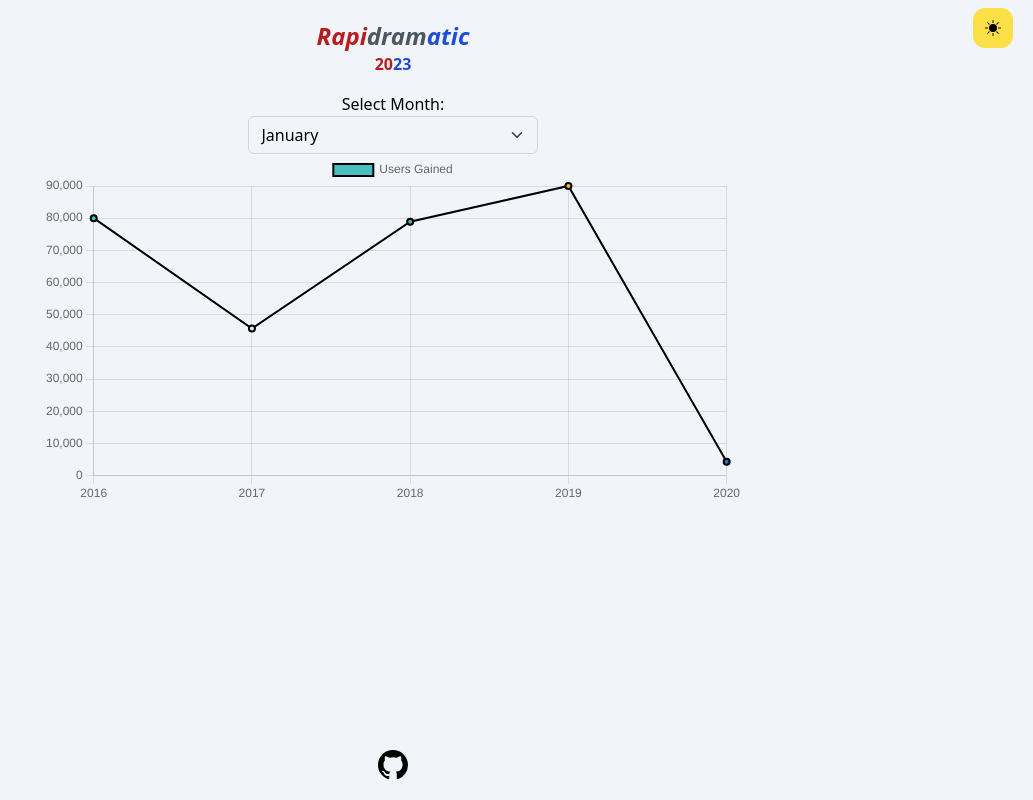
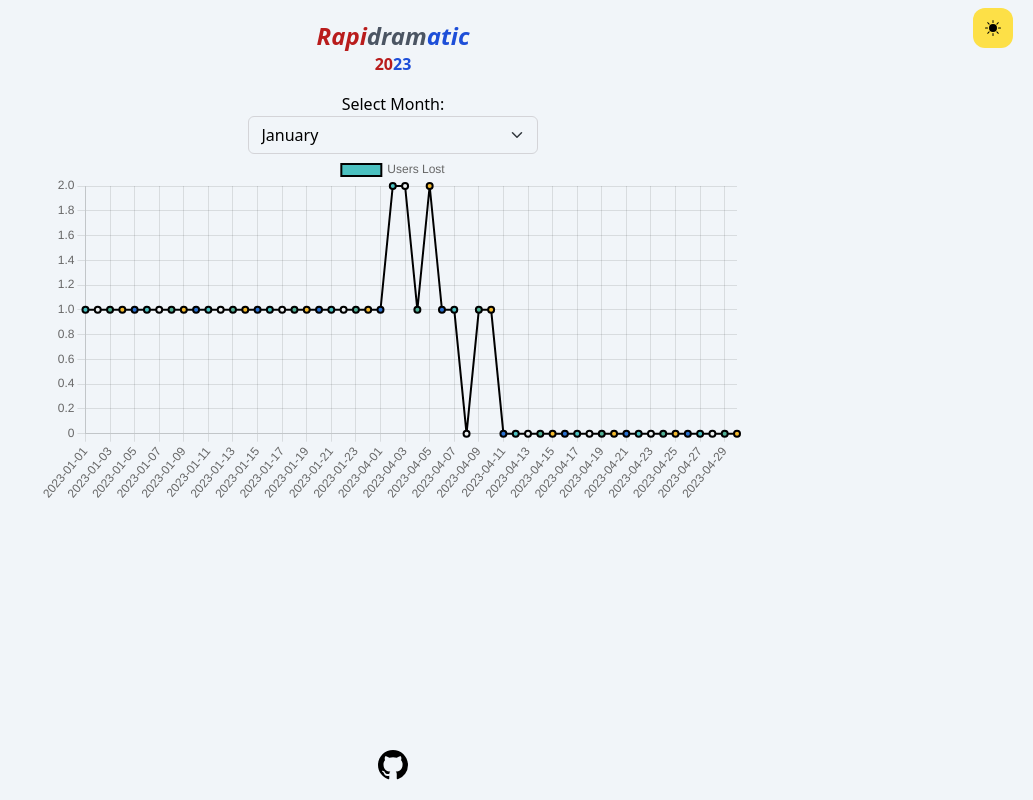
Before and after one commit to qryskalyst20/rapidramatic, a React (Vite) app: page / in a window 1280 px wide. Shown: the whole page, without its empty margins (247-1280 px from the left). Built offline with nearby package versions, Linux system fonts and the light colour scheme.

Commit message:
:white_check_mark: Display data from rapidaily

```diff
--- a/src/App.jsx
+++ b/src/App.jsx
@@ -4,15 +4,15 @@ import AppTitle from "./components/AppTitle";
 import { BsGithub } from "react-icons/bs";
 import SelectMonth from "./components/SelectMonth";
 import IssueChart from "./components/IssueChart";
-import UserData from "./components/Data";
+import issueData from "./components/issueData";
 
 function App() {
   const [userData, setUserData] = useState({
-    labels: UserData.map((data) => data.year),
+    labels: issueData.map((data) => data.date),
     datasets: [
       {
-        label: "Users Gained",
-        data: UserData.map((data) => data.userGain),
+        label: "Users Lost",
+        data: issueData.map((data) => data.issue_count),
         backgroundColor: [
           "rgba(75,192,192,1)",
           "#ecf0f1",
@@ -38,7 +38,9 @@ function App() {
       <BsGithub
         size={30}
         className="absolute bottom-5 hover:cursor-pointer hover:scale-105"
-        onClick={() => window.open("https://github.com/qryskalyst20", "_blank")}
+        onClick={() =>
+          window.open("https://github.com/qryskalyst20/rapidramatic", "_blank")
+        }
       />
     </main>
   );
```
